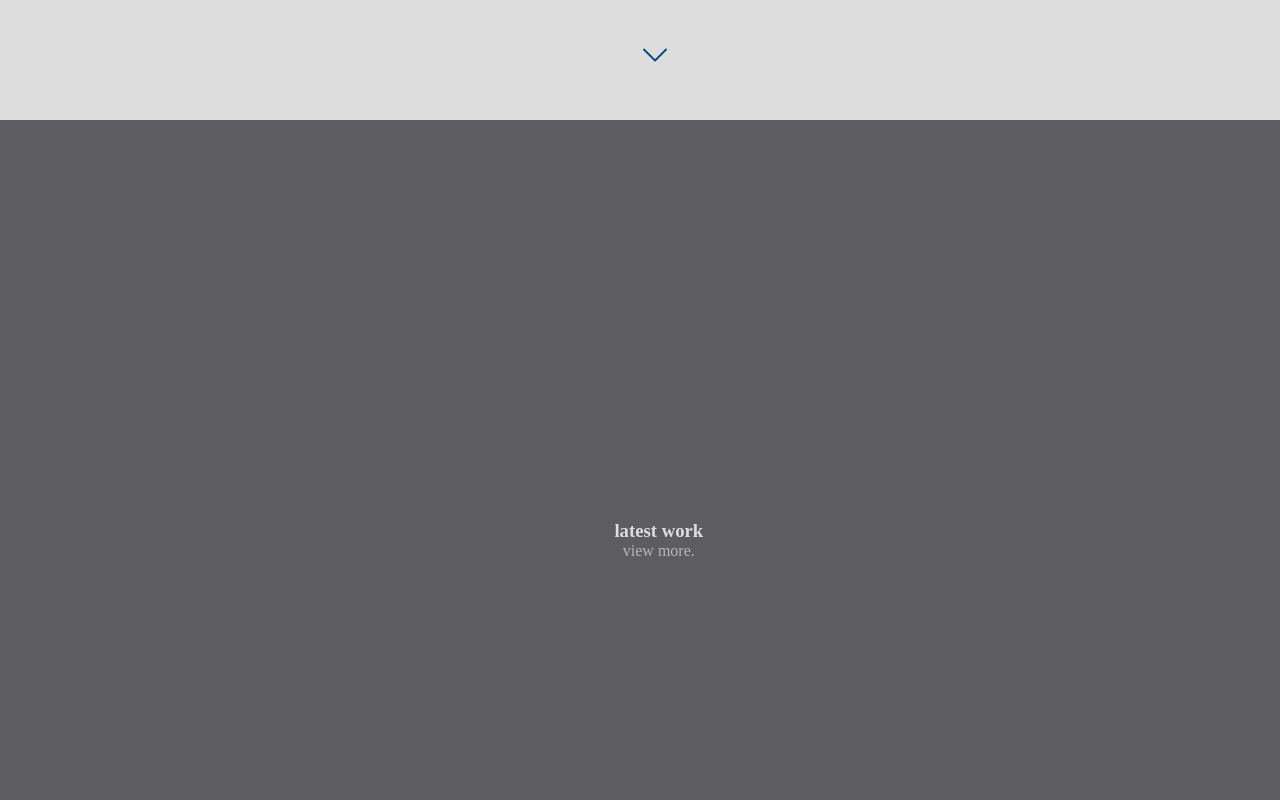
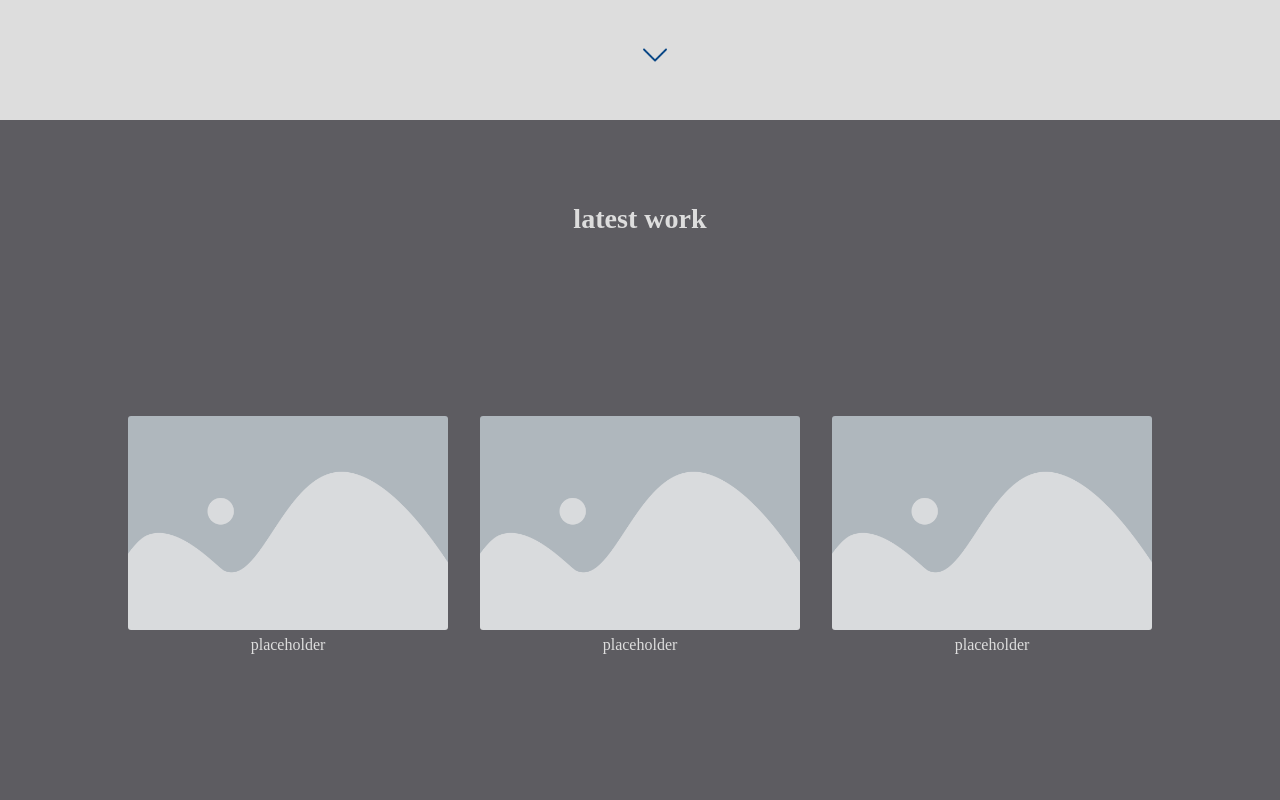
Before and after one commit to Kliiyu/1IM-IKT, a plain HTML site: page Code/HTML/005_Portfolio/index2.html in a window 1280 px wide. Shown: the part 1480-2280 px from the top of the page. Drawn offline with nearby package versions, Linux system fonts and the light colour scheme; a web font is replaced by a local one.

Commit message:
portfolio update

```diff
--- a/Code/HTML/005_Portfolio/css/style2.css
+++ b/Code/HTML/005_Portfolio/css/style2.css
@@ -250,10 +250,12 @@ body {
 }
 
 #sect3-wrapper {
-    position: absolute;
+    display: grid;
+    width: 100vw;
+    height: 100vh;
     text-align: center;
-    top: 50%;
-    left: 48%;
+    justify-content: center;
+    align-items: center;
 }
 
 #toptext-wrapper {
@@ -261,24 +263,50 @@ body {
     text-align: center;
     color: var(--priWhite);
     font-family: 'Gabarito', 'sans-serif';
+    font-size: x-large;
 }
 
 #quickview-work {
-    display: block;
+    display: flex;
+    text-align: center;
+}
+
+#quickview-work figcaption {
+    text-decoration: none;
+    font-family: 'Gabarito', 'sans-serif';
+    color: var(--priWhite);
+}
+
+#quickview-work img {
+    display: inline-block;
+    margin: 1rem;
+    margin-bottom: 2px;
+    width: 25vw;
+    height: auto;
+    border-radius: 3px;
+    filter: brightness(0.9);
+    transition: all .5s ease-in-out;
+}
+
+#quickview-work img:hover {
+    filter: brightness(1.05);
+    transition: all .5s ease-in-out;
 }
 
 #view-more-btn a {
     display: block;
     text-decoration: none;
+    text-align: center;
     color: var(--priWhite);
     font-family: 'Gabarito', 'sans-serif';
     opacity: .7;
-    transition: opacity .5s ease-in-out;
+    transition: all .3s ease-in-out;
 }
 
 #view-more-btn a:hover {
     opacity: 1;
-    transition: opacity .5s ease-in-out;
+    font-size: larger;
+    transition: all .3s ease-in-out;
 }
 
 
--- a/Code/HTML/005_Portfolio/index2.html
+++ b/Code/HTML/005_Portfolio/index2.html
@@ -8,6 +8,7 @@
     <link rel="shortcut icon" type="image/x-icon" href="images/favicon/favicon.ico"/>
 
     <link rel="stylesheet" type="text/css" href="css/style2.css"/>
+    <script src="script/app.js"></script>
 </head>
 <body>
 
@@ -69,7 +70,18 @@
                     <h3>latest work</h3>
                 </div>
                 <div id="quickview-work">
-
+                    <figure>
+                        <a href="#"><img src="images/placeholder.png" alt="placeholder"></a>
+                        <figcaption>placeholder</figcaption>
+                    </figure>
+                    <figure>
+                        <a href="#"><img src="images/placeholder.png" alt="placeholder"></a>
+                        <figcaption>placeholder</figcaption>
+                    </figure>
+                    <figure>
+                        <a href="#"><img src="images/placeholder.png" alt="placeholder"></a>
+                        <figcaption>placeholder</figcaption>
+                    </figure>
                 </div>
                 <div id="view-more-btn">
                     <a href="./work.html">view more.</a>
@@ -88,7 +100,7 @@
             </div>
             <div class="footer-nav">
                 <ul>
-                    <li><a href="./index.html">Home</a></li>
+                    <li><a href="#">Home</a></li>
                     <li><a href="./work.html">Work</a></li>
                     <li><a href="./contact.html">Contact</a></li>
                 </ul>
```
Also changed, not shown: Code/HTML/005_Portfolio/images/placeholder.png (added), Code/HTML/005_Portfolio/script/app.js (added), Code/HTML/005_Portfolio/script/main.js (deleted).
